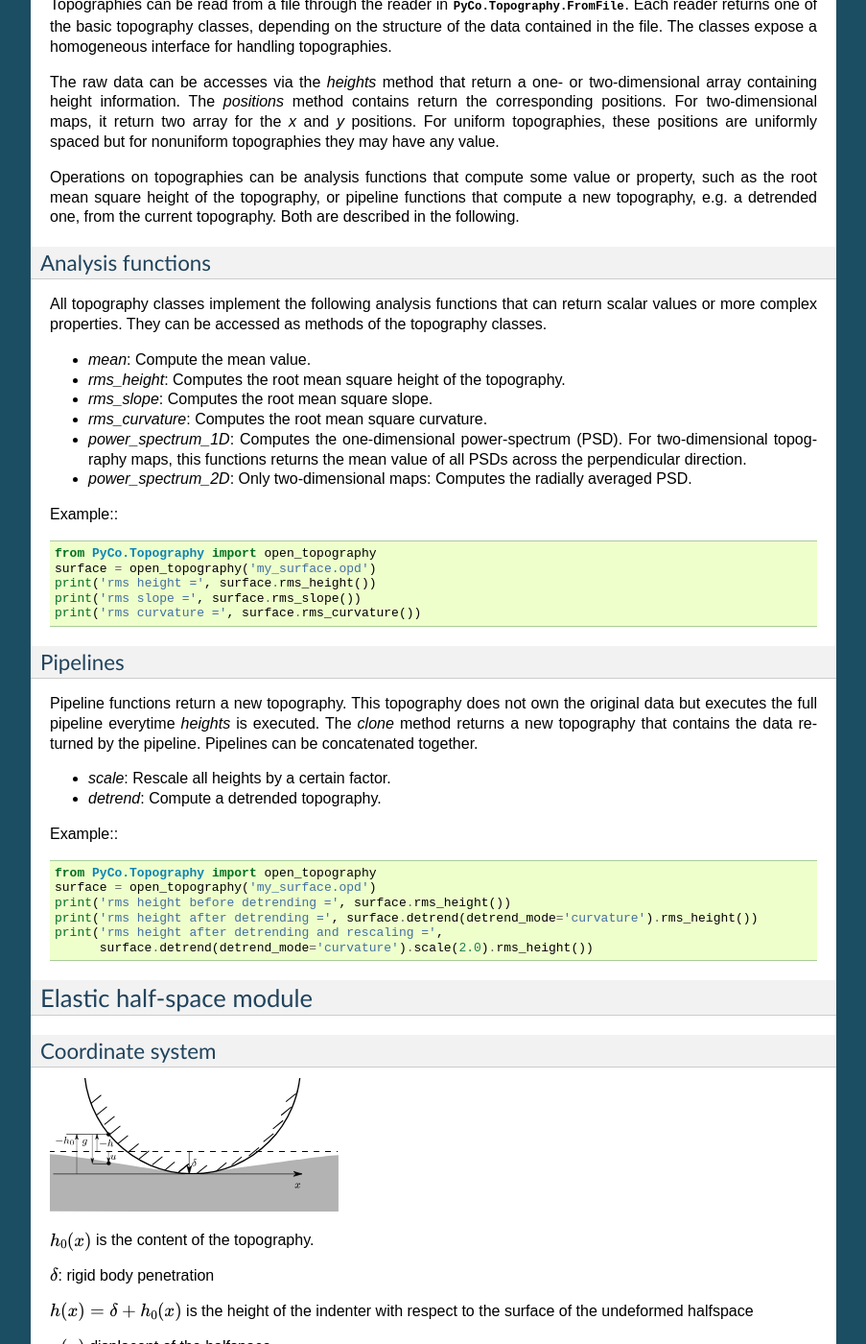
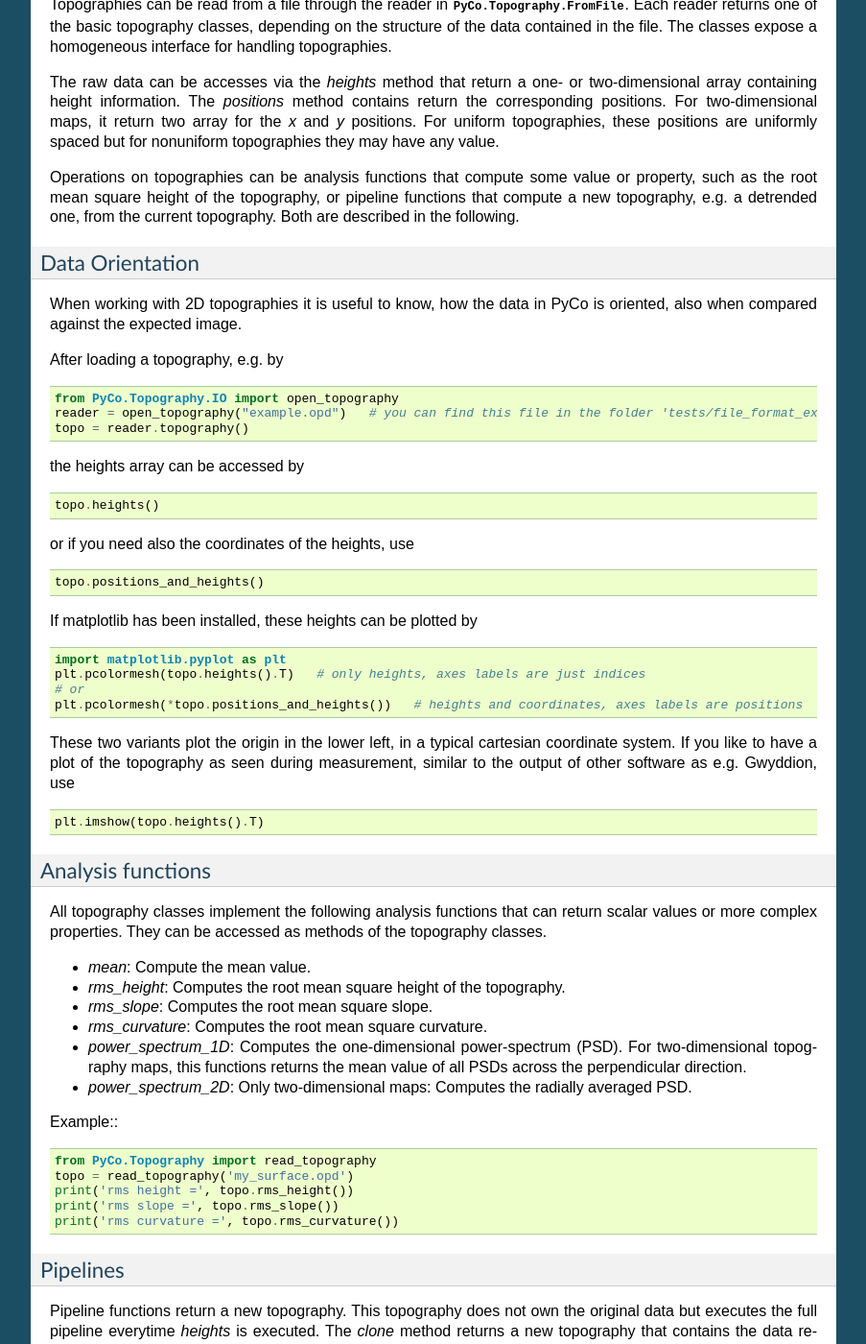
Before and after one commit to ContactEngineering/ContactMechanics, a Sphinx documentation site: the page built from docs/usage.rst, in a window 1280 px wide and 1400 px high, scrolled down 637 px. Shown: the whole window at 96% size, without its empty margins (198-1101 px from the left). Built offline with Sphinx 7.4.7, drawn with Linux system fonts in a browser that asks for light colours; pages that are not in the unit, such as notebooks, are missing from menus; some of the changed text lies outside the part shown.

Commit message:
WIP: Added section to docs about data orientation and plotting.
Related to #295.

```diff
--- a/docs/usage.rst
+++ b/docs/usage.rst
@@ -15,13 +15,70 @@
 - :class:`UniformLineScan` is a representation of a one-dimensional line-scan that lives on a uniform grid.
 - :class:`NonuniformTopography` is a representation of a one-dimensional line-scan that lives on a nonuniform grid. This class assumes that height information in between grid points can be obtained by a linear interpolation.
 
-Nonuniform line-scans are therefore always interpreted as a set of points connected by straight lines (linear interpolation). No interpolation is carried out for topography maps and uniform line scans.
+Nonuniform line-scans are therefore always interpreted as a set of points connected by straight lines
+(linear interpolation). No interpolation is carried out for topography maps and uniform line scans.
 
-Topographies can be read from a file through the reader in :mod:`PyCo.Topography.FromFile`. Each reader returns one of the basic topography classes, depending on the structure of the data contained in the file. The classes expose a homogeneous interface for handling topographies.
+Topographies can be read from a file through the reader in :mod:`PyCo.Topography.FromFile`.
+Each reader returns one of the basic topography classes, depending on the structure of the data contained in the file.
+The classes expose a homogeneous interface for handling topographies.
 
-The raw data can be accesses via the `heights` method that return a one- or two-dimensional array containing height information. The `positions` method contains return the corresponding positions. For two-dimensional maps, it return two array for the `x` and `y` positions. For uniform topographies, these positions are uniformly spaced but for nonuniform topographies they may have any value.
+The raw data can be accesses via the `heights` method that return a one- or two-dimensional array containing height information.
+The `positions` method contains return the corresponding positions. For two-dimensional maps, it return two array for the `x` and `y` positions.
+For uniform topographies, these positions are uniformly spaced but for nonuniform topographies they may have any value.
 
-Operations on topographies can be analysis functions that compute some value or property, such as the root mean square height of the topography, or pipeline functions that compute a new topography, e.g. a detrended one, from the current topography. Both are described in the following.
+Operations on topographies can be analysis functions that compute some value or property,
+such as the root mean square height of the topography, or pipeline functions that compute a new topography,
+e.g. a detrended one, from the current topography. Both are described in the following.
+
+Data Orientation
+++++++++++++++++
+
+When working with 2D topographies it is useful to know, how the data in PyCo is oriented,
+also when compared against the expected image.
+
+After loading a topography, e.g. by
+
+.. code-block:: python
+
+    from PyCo.Topography.IO import open_topography
+    reader = open_topography("example.opd")   # you can find this file in the folder 'tests/file_format_examples'
+    topo = reader.topography()
+
+the heights array can be accessed by
+
+.. code-block:: python
+
+    topo.heights()
+
+or if you need also the coordinates of the heights, use
+
+.. code-block:: python
+
+    topo.positions_and_heights()
+
+If matplotlib has been installed, these heights can be plotted by
+
+.. code-block:: python
+
+    import matplotlib.pyplot as plt
+    plt.pcolormesh(topo.heights().T)   # only heights, axes labels are just indices
+    # or
+    plt.pcolormesh(*topo.positions_and_heights())   # heights and coordinates, axes labels are positions
+
+These two variants plot the origin in the lower left, in a typical cartesian coordinate system.
+If you like to have a plot of the topography as seen during measurement, similar to the output
+of other software as e.g. Gwyddion, use
+
+.. code-block:: python
+
+   plt.imshow(topo.heights().T)
+
+
+
+
+
+
+
 
 Analysis functions
 ++++++++++++++++++
@@ -37,11 +94,11 @@
 
 Example:::
 
-    from PyCo.Topography import open_topography
-    surface = open_topography('my_surface.opd')
-    print('rms height =', surface.rms_height())
-    print('rms slope =', surface.rms_slope())
-    print('rms curvature =', surface.rms_curvature())
+    from PyCo.Topography import read_topography
+    topo = read_topography('my_surface.opd')
+    print('rms height =', topo.rms_height())
+    print('rms slope =', topo.rms_slope())
+    print('rms curvature =', topo.rms_curvature())
 
 Pipelines
 +++++++++
@@ -53,12 +110,12 @@
 
 Example:::
 
-    from PyCo.Topography import open_topography
-    surface = open_topography('my_surface.opd')
-    print('rms height before detrending =', surface.rms_height())
-    print('rms height after detrending =', surface.detrend(detrend_mode='curvature').rms_height())
+    from PyCo.Topography import read_topography
+    topo = read_topography('my_surface.opd')
+    print('rms height before detrending =', topo.rms_height())
+    print('rms height after detrending =', topo.detrend(detrend_mode='curvature').rms_height())
     print('rms height after detrending and rescaling =',
-          surface.detrend(detrend_mode='curvature').scale(2.0).rms_height())
+          topo.detrend(detrend_mode='curvature').scale(2.0).rms_height())
 
 Elastic half-space module
 -------------------------
```
